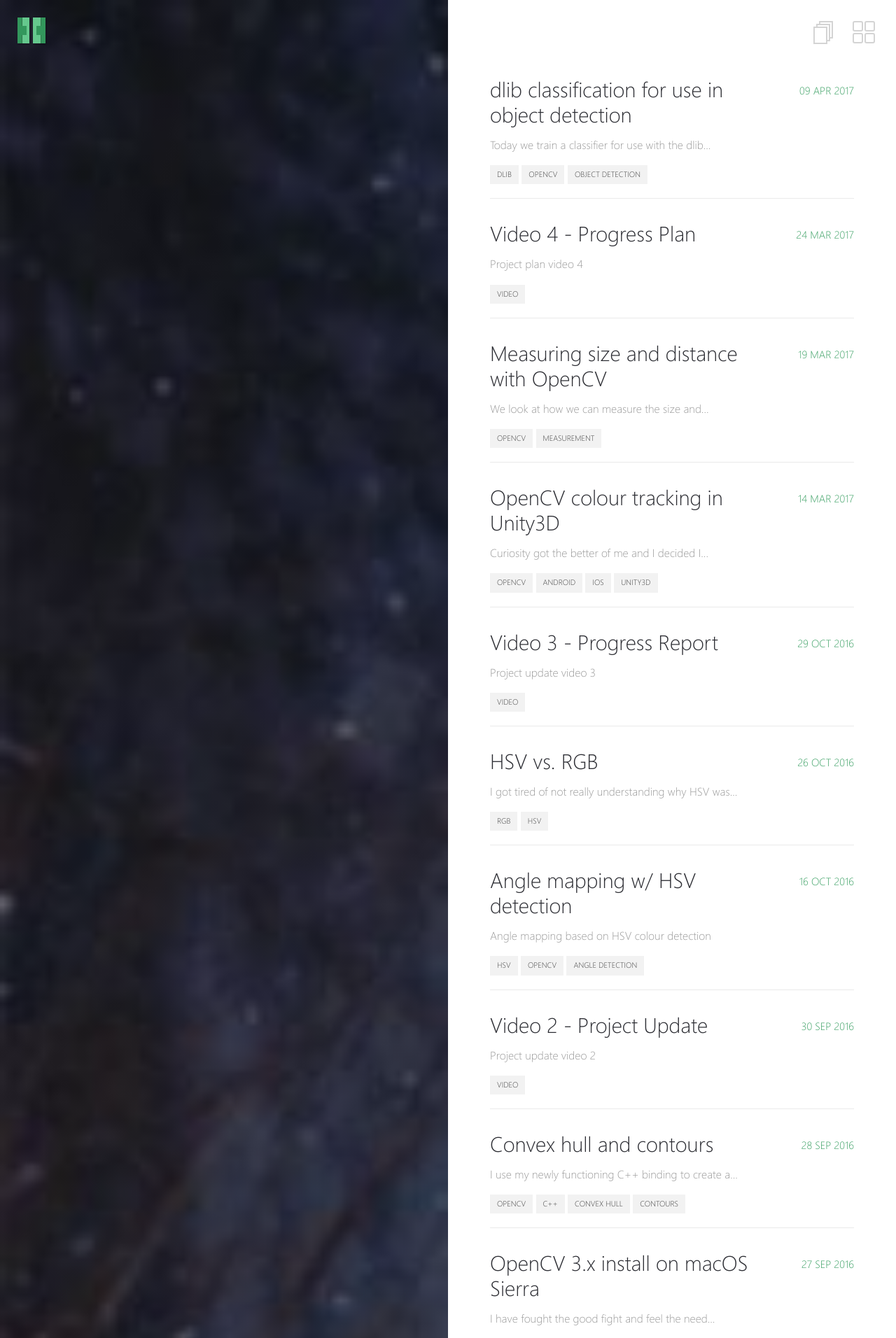
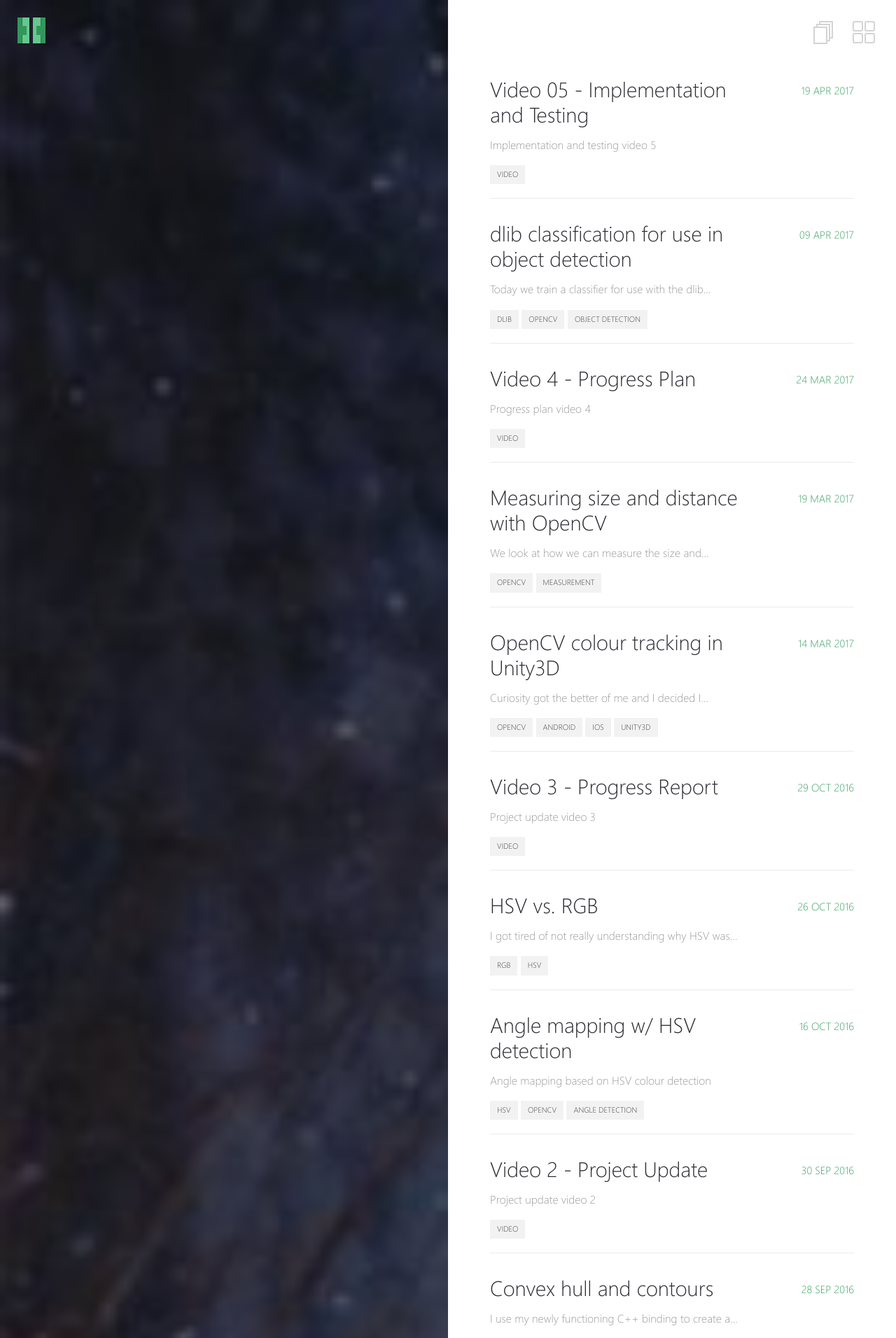
Before and after one commit to HandMap/HandMap.github.io, a Jekyll site: the page built from _pages/posts.md, in a window 1280 px wide. Shown: the top 1912 px of the page at 70% size. Built offline with Jekyll 4.4.1, drawn with Linux system fonts in a browser that asks for light colours.

Commit message:
Added video 05 page and fixed video 04 page

```diff
--- a/_posts/2017-03-24-video-4-progress-plan.markdown
+++ b/_posts/2017-03-24-video-4-progress-plan.markdown
@@ -2,7 +2,7 @@
 layout: post
 title: "Video 4 - Progress Plan"
 date: 2017-03-24
-excerpt: Project plan video 4
+excerpt: Progress plan video 4
 tags:
 - video
 ---
--- /dev/null
+++ b/_posts/2017-04-19-video-5-implementation-and-testing.markdown
@@ -0,0 +1,10 @@
+---
+layout: post
+title: "Video 05 - Implementation and Testing"
+date: 2017-04-19
+excerpt: Implementation and testing video 5
+tags:
+- video
+---
+
+<iframe width="640" height="360" src="https://www.youtube.com/embed/9g-y895Bgxc" frameborder="0" allowfullscreen></iframe>
```
Also changed, not shown: 7 other files.
